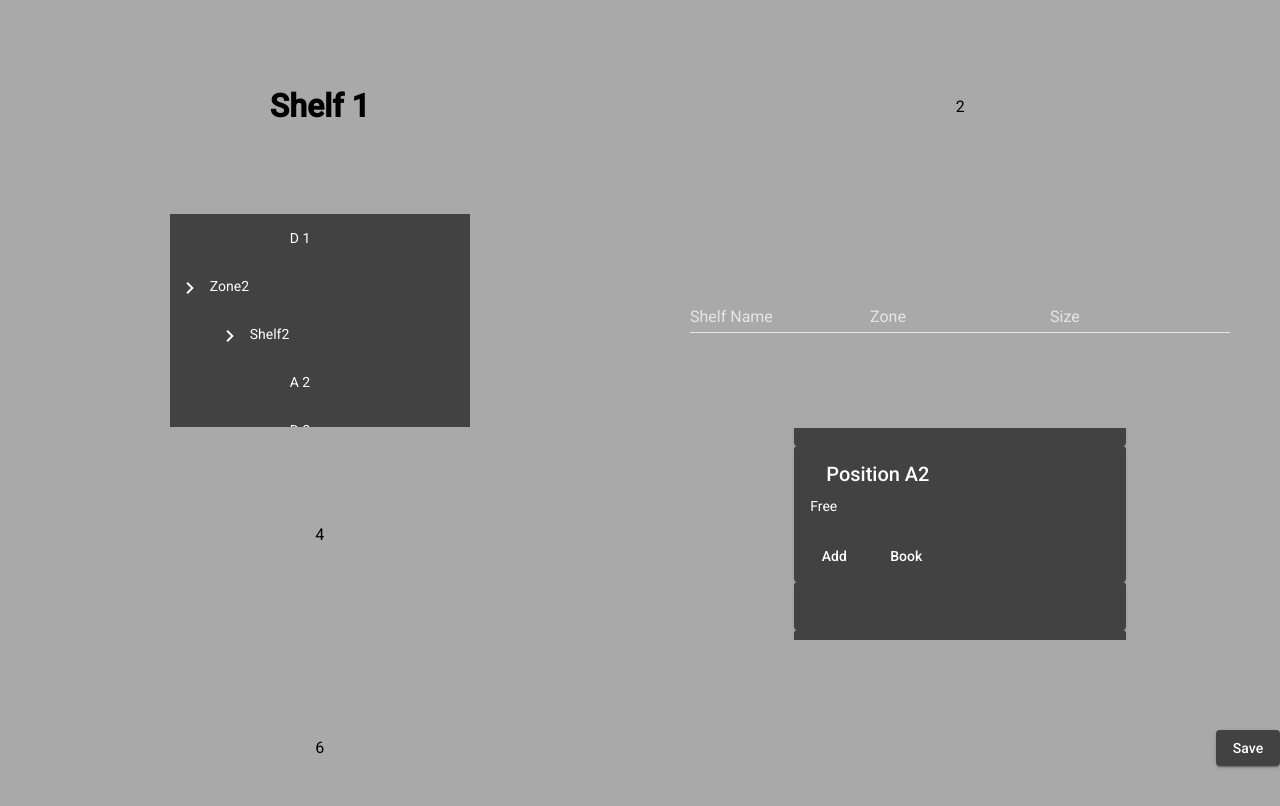
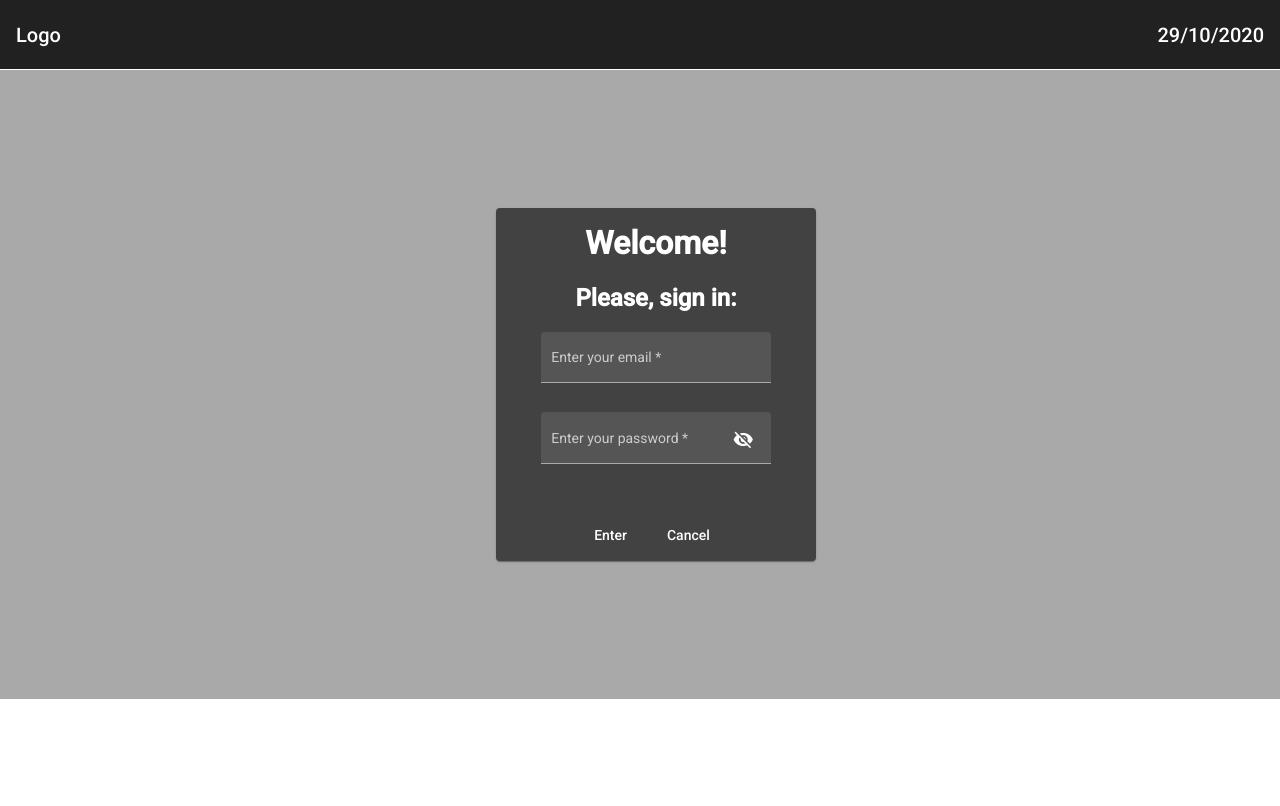
Before and after one commit to Project-management-Team/Warehouse_Management_System_Front-end, an Angular app: page / in a window 1280 px wide. Shown: the top 806 px of the page. Built offline with nearby package versions, Linux system fonts and the light colour scheme.

Commit message:
Fancy display

```diff
--- a/src/app/app.component.css
+++ b/src/app/app.component.css
@@ -1,3 +1,36 @@
 body{
   background-color: darkgrey;
 }
+mat-grid-tile {
+  background: darkgrey;
+}
+
+.spacer {
+  flex: 1 1 auto;
+}
+
+.spacerVertical {
+  display: inline-block;
+  margin-top: 30vw;
+}
+
+.container {
+  width: 100%;
+  height: 100%;
+  border: 1px solid rgba(0, 0, 0, 0.5);
+}
+
+.sidenav-content {
+  display: flex;
+  height: 100%;
+  align-items: center;
+  justify-content: center;
+}
+
+.sidenav {
+  padding: 20px;
+}
+
+.myBtns {
+  margin: 5px;
+}
--- a/src/app/app.component.html
+++ b/src/app/app.component.html
@@ -16,6 +16,59 @@
 <!--</div>-->
 
 <!--<app-authorization></app-authorization>-->
+
 <!--<app-new-invoice></app-new-invoice>-->
+
 <!--<app-report></app-report>-->
-<app-shelf-detection></app-shelf-detection>
+
+<!--<app-shelf-detection></app-shelf-detection>-->
+
+<mat-grid-list *ngIf="!homeFlag" cols="10" rowHeight="1.83:1">
+  <mat-grid-tile colspan="10" rowspan="1">
+    <mat-toolbar style="width: 100%; height: 100%">
+      <span>Logo</span>
+      <span class="spacer"></span>
+      {{currentTime}}
+    </mat-toolbar>
+  </mat-grid-tile>
+  <mat-grid-tile colspan="10" rowspan="9">
+    <app-authorization (messageEvent)="receiveMessage($event)"></app-authorization>
+  </mat-grid-tile>
+</mat-grid-list>
+
+<mat-grid-list *ngIf="homeFlag" cols="10" rowHeight="1.83:1">
+  <mat-grid-tile colspan="10" rowspan="1">
+    <mat-toolbar style="width: 100%; height: 100%">
+      <span>Logo</span>
+      <span class="spacer"></span>
+      {{currentTime}}
+    </mat-toolbar>
+  </mat-grid-tile>
+  <mat-grid-tile colspan="1" rowspan="9">
+    <mat-drawer-container class="container" autosize>
+      <mat-drawer class="sidenav" mode="side" opened>
+        <button mat-fab color="primary" class="myBtns" aria-label="Example icon button with a delete icon">
+          <mat-icon>home</mat-icon>
+        </button>
+        <button mat-fab color="primary" class="myBtns" aria-label="Example icon button with a delete icon">
+          <mat-icon>local_shipping</mat-icon>
+        </button>
+        <button mat-fab color="primary" class="myBtns" aria-label="Example icon button with a delete icon">
+          <mat-icon>description</mat-icon>
+        </button>
+        <button mat-fab color="primary" class="myBtns" aria-label="Example icon button with a delete icon" (click)="exit()">
+          <mat-icon>exit_to_app</mat-icon>
+        </button>
+        <span class="spacerVertical"></span>
+      </mat-drawer>
+    </mat-drawer-container>
+  </mat-grid-tile>
+  <mat-grid-tile colspan="9" rowspan="9">
+<!--    <app-new-invoice"></app-new-invoice>-->
+
+    <!--<app-report></app-report>-->
+
+    <!--<app-shelf-detection></app-shelf-detection>-->
+    <h3>Text</h3>
+  </mat-grid-tile>
+</mat-grid-list>
--- a/src/app/app.component.ts
+++ b/src/app/app.component.ts
@@ -9,11 +9,13 @@ import {User} from './user';
   providers: [HttpService]
 })
 export class AppComponent {
+  date = new Date();
+  currentTime = this.date.getDate() + '/' + this.date.getMonth() + '/' + this.date.getFullYear();
   title = 'WMS';
   user: User = new User(); // данные вводимого пользователя
-
   receivedUser: User; // полученный пользователь
   done = false;
+  homeFlag = false;
 
   constructor(private httpService: HttpService) {
   }
@@ -29,4 +31,14 @@ export class AppComponent {
         error => console.log(error)
       );
   }
+
+  receiveMessage($event): void {
+    if ($event === 'admin') {
+      this.homeFlag = !this.homeFlag;
+    }
+  }
+
+  exit(): void {
+    this.homeFlag = !this.homeFlag;
+  }
 }
--- a/src/app/app.module.ts
+++ b/src/app/app.module.ts
@@ -26,6 +26,8 @@ import { WaitElementComponent } from './shelf-detection/wait-element/wait-elemen
 import {MatTreeModule} from '@angular/material/tree';
 import {MatGridListModule} from '@angular/material/grid-list';
 import { EmptyElementComponent } from './shelf-detection/empty-element/empty-element.component';
+import {MatToolbarModule} from '@angular/material/toolbar';
+import {MatSidenavModule} from '@angular/material/sidenav';
 
 @NgModule({
   declarations: [
@@ -57,7 +59,9 @@ import { EmptyElementComponent } from './shelf-detection/empty-element/empty-ele
     MatDividerModule,
     MatChipsModule,
     MatTreeModule,
-    MatGridListModule
+    MatGridListModule,
+    MatToolbarModule,
+    MatSidenavModule
   ],
   providers: [HttpClient],
   bootstrap: [AppComponent]
--- a/src/app/authorization/authorization.component.css
+++ b/src/app/authorization/authorization.component.css
@@ -1,9 +1,8 @@
 .card {
-  max-width: 600px;
   text-align: center;
   margin: auto;
-  width: 50%;
-  padding: 10px;
+  width: 100%;
+  height: 50%;
 }
 
 .header-image {
--- a/src/app/authorization/authorization.component.html
+++ b/src/app/authorization/authorization.component.html
@@ -1,14 +1,16 @@
 <mat-card class="card">
+  <h1>Welcome!</h1>
+  <h2>Please, sign in:</h2>
   <mat-card-content>
     <div class="example-container">
-      <mat-form-field appearance="fill">
+      <mat-form-field appearance="fill" style="width: 80%;">
         <mat-label>Enter your email</mat-label>
         <input matInput placeholder="pat@example.com" [formControl]="email" required>
         <mat-error *ngIf="email.invalid">{{getErrorMessage()}}</mat-error>
       </mat-form-field>
 
       <mat-form-field appearance="fill" style=" margin: auto;
-  width: 34%;
+  width: 80%;
   padding: 10px;">
         <mat-label>Enter your password</mat-label>
         <input matInput [type]="hide ? 'password' : 'text'" [formControl]="password" required>
@@ -20,7 +22,7 @@
     </div>
   </mat-card-content>
   <mat-card-actions>
-    <button mat-button>Enter</button>
-    <button mat-button>Cancel</button>
+    <button mat-button (click)="sendData(email, password)">Enter</button>
+    <button mat-button (click)="flushData()">Cancel</button>
   </mat-card-actions>
 </mat-card>
--- a/src/app/authorization/authorization.component.ts
+++ b/src/app/authorization/authorization.component.ts
@@ -1,7 +1,8 @@
-import { Component, OnInit } from '@angular/core';
+import {Component, OnInit, Output} from '@angular/core';
 import {FormControl, Validators} from '@angular/forms';
 import {User} from '../user';
 import {HttpService} from '../http.service';
+import { EventEmitter } from '@angular/core';
 
 @Component({
   selector: 'app-authorization',
@@ -12,9 +13,12 @@ export class AuthorizationComponent implements OnInit {
   email = new FormControl('', [Validators.required, Validators.email]);
   password = new FormControl('', [Validators.required]);
   hide = true;
+  @Output() messageEvent = new EventEmitter<string>();
   constructor(private httpService: HttpService) { }
 
   ngOnInit(): void {
+    this.email = new FormControl('', [Validators.required, Validators.email]);
+    this.password = new FormControl('', [Validators.required]);
   }
 
   // tslint:disable-next-line:typedef
@@ -38,4 +42,14 @@ export class AuthorizationComponent implements OnInit {
       );
   }
 
+  sendData(email: FormControl, password: FormControl): void {
+    if (email.value === 'admin@admin.com' && password.value === 'admin') {
+      this.messageEvent.emit('admin');
+    }
+  }
+
+  flushData(): void {
+    this.email = new FormControl('', [Validators.required, Validators.email]);
+    this.password = new FormControl('', [Validators.required]);
+  }
 }
```
Also changed, not shown: 1 other file (tests, documents, lock files or other folders).
